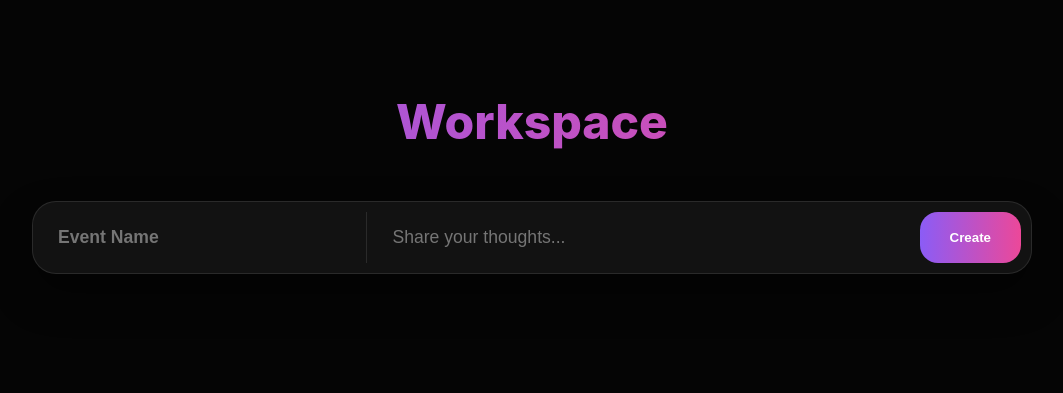
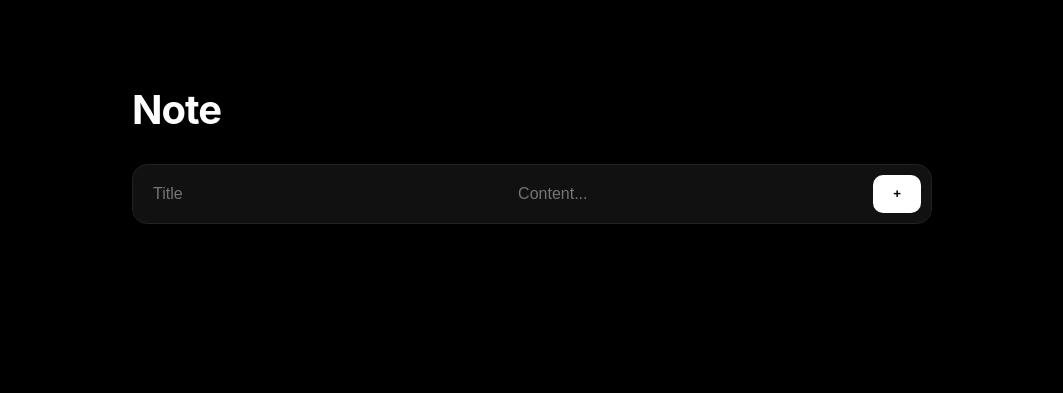
Before and after one commit to noxtra357/Online-notes, a Flask app: page / in a window 1280 px wide. Shown: the top 393 px of the page, without its empty margins (108-1171 px from the left). Run offline with Flask 3, Linux system fonts and the light colour scheme.

Commit message:
My Notes

```diff
--- a/static/style.css
+++ b/static/style.css
@@ -1,89 +1,46 @@
-:root {
-    --bg: #050505;
-    --card: #121212;
-    --accent: linear-gradient(90deg, #8b5cf6, #ec4899);
-    --text-dim: #94a3b8;
+body {
+    background-color: #000;
+    color: #fff;
+    font-family: -apple-system, sans-serif;
+    display: flex; justify-content: center;
+    padding: 50px 20px;
 }
 
-body {
-    background-color: var(--bg);
-    color: white;
-    font-family: 'Inter', -apple-system, sans-serif;
-    margin: 0; padding: 60px 20px;
-    display: flex; justify-content: center;
+.container { width: 100%; max-width: 800px; }
+
+h1 { font-size: 2.5rem; letter-spacing: -1px; margin-bottom: 30px; }
+
+.note-form {
+    display: flex; gap: 10px; margin-bottom: 40px;
+    background: #111; padding: 10px; border-radius: 15px;
+    border: 1px solid #222;
 }
 
-.container { width: 100%; max-width: 1000px; }
-
-h1 {
-    font-size: 3rem; font-weight: 800; text-align: center;
-    background: var(--accent); -webkit-background-clip: text; -webkit-text-fill-color: transparent;
-    margin-bottom: 50px;
+input {
+    background: transparent; border: none; outline: none;
+    color: #fff; font-size: 1rem; padding: 10px; flex: 1;
 }
 
-
-.note-form {
-    background: var(--card);
-    padding: 10px; border-radius: 24px;
-    display: flex; gap: 10px;
-    border: 1px solid rgba(255,255,255,0.1);
-    box-shadow: 0 20px 40px rgba(0,0,0,0.4);
-    margin-bottom: 60px;
+.btn-add {
+    background: #fff; color: #000; border: none;
+    border-radius: 10px; padding: 0 20px; cursor: pointer; font-weight: bold;
 }
 
-.note-form input {
-    background: transparent; border: none; outline: none;
-    color: white; padding: 15px; font-size: 1.1rem;
-}
-
-.note-form input[name="title"] { width: 30%; font-weight: 700; border-right: 1px solid rgba(255,255,255,0.1); }
-.note-form input[name="content"] { flex: 1; }
-
-.btn-add {
-    background: var(--accent); color: white; border: none;
-    padding: 0 30px; border-radius: 18px; cursor: pointer;
-    font-weight: bold; transition: 0.3s;
-}
-
-.btn-add:hover { transform: scale(1.05); opacity: 0.9; }
-
-
 .notes-grid {
-    display: grid; grid-template-columns: repeat(auto-fill, minmax(300px, 1fr)); gap: 25px;
+    display: grid; grid-template-columns: repeat(auto-fill, minmax(250px, 1fr)); gap: 20px;
 }
 
 .note-card {
-    background: var(--card);
-    border-radius: 28px; padding: 30px;
-    border: 1px solid rgba(255,255,255,0.05);
-    transition: all 0.4s cubic-bezier(0.175, 0.885, 0.32, 1.275);
-    position: relative; overflow: hidden;
+    background: #111; padding: 25px; border-radius: 20px;
+    border: 1px solid #222; transition: 0.3s;
 }
 
-.note-card:hover {
-    transform: translateY(-10px);
-    border-color: #ec4899;
-    box-shadow: 0 15px 30px rgba(236, 72, 153, 0.1);
-}
+.note-card:hover { transform: translateY(-5px); border-color: #444; }
 
-.note-card h3 {
-    margin: 0 0 15px 0; font-size: 1.5rem;
-    color: #fff;
-}
+.note-card h3 { margin: 0 0 10px 0; color: #fff; }
+.note-card p { color: #888; margin: 0 0 20px 0; line-height: 1.6; }
 
-.note-card p {
-    color: var(--text-dim); line-height: 1.7; margin-bottom: 25px;
-}
-
-
-.actions {
-    display: flex; gap: 20px;
-}
-
-.actions a {
-    text-decoration: none; font-size: 0.85rem; font-weight: 700;
-    text-transform: uppercase; letter-spacing: 1px;
-}
-
-.edit-btn { color: #8b5cf6; }
-.del-btn { color: #ef4444; }
+.actions { display: flex; gap: 15px; }
+.actions a { text-decoration: none; font-size: 0.85rem; font-weight: 600; }
+.edit-link { color: #007aff; }
+.del-link { color: #ff3b30; }
--- a/templates/index.html
+++ b/templates/index.html
@@ -1,28 +1,28 @@
 <!DOCTYPE html>
-<html lang="ru">
+<html lang="en">
 <head>
     <meta charset="UTF-8">
     <link rel="stylesheet" href="{{ url_for('static', filename='style.css') }}">
-    <title>Premium Notes</title>
+    <title>Notes App</title>
 </head>
 <body>
     <div class="container">
-        <h1>Workspace</h1>
+        <h1>Note</h1>
 
         <form action="{{ url_for('add_note') }}" method="POST" class="note-form">
-            <input type="text" name="title" placeholder="Event Name" autocomplete="off">
-            <input type="text" name="content" placeholder="Share your thoughts..." required autocomplete="off">
-            <button type="submit" class="btn-add">Create</button>
+            <input type="text" name="title" placeholder="Title" autocomplete="off">
+            <input type="text" name="content" placeholder="Content..." required autocomplete="off">
+            <button type="submit" class="btn-add">+</button>
         </form>
 
         <div class="notes-grid">
             {% for note in notes %}
             <div class="note-card">
-                <h3>{{ note.title if note.title else "Unnamed Note" }}</h3>
+                <h3>{{ note.title if note.title else "Untitled" }}</h3>
                 <p>{{ note.content }}</p>
                 <div class="actions">
-                    <a href="{{ url_for('edit', id=note.id) }}" class="edit-btn">Open</a>
-                    <a href="{{ url_for('delete', id=note.id) }}" class="del-btn">Archive</a>
+                    <a href="{{ url_for('edit', id=note.id) }}" class="edit-link">Edit</a>
+                    <a href="{{ url_for('delete', id=note.id) }}" class="del-link">Delete</a>
                 </div>
             </div>
             {% endfor %}
```
Also changed, not shown: templates/edit.html (+9 -9 lines).
